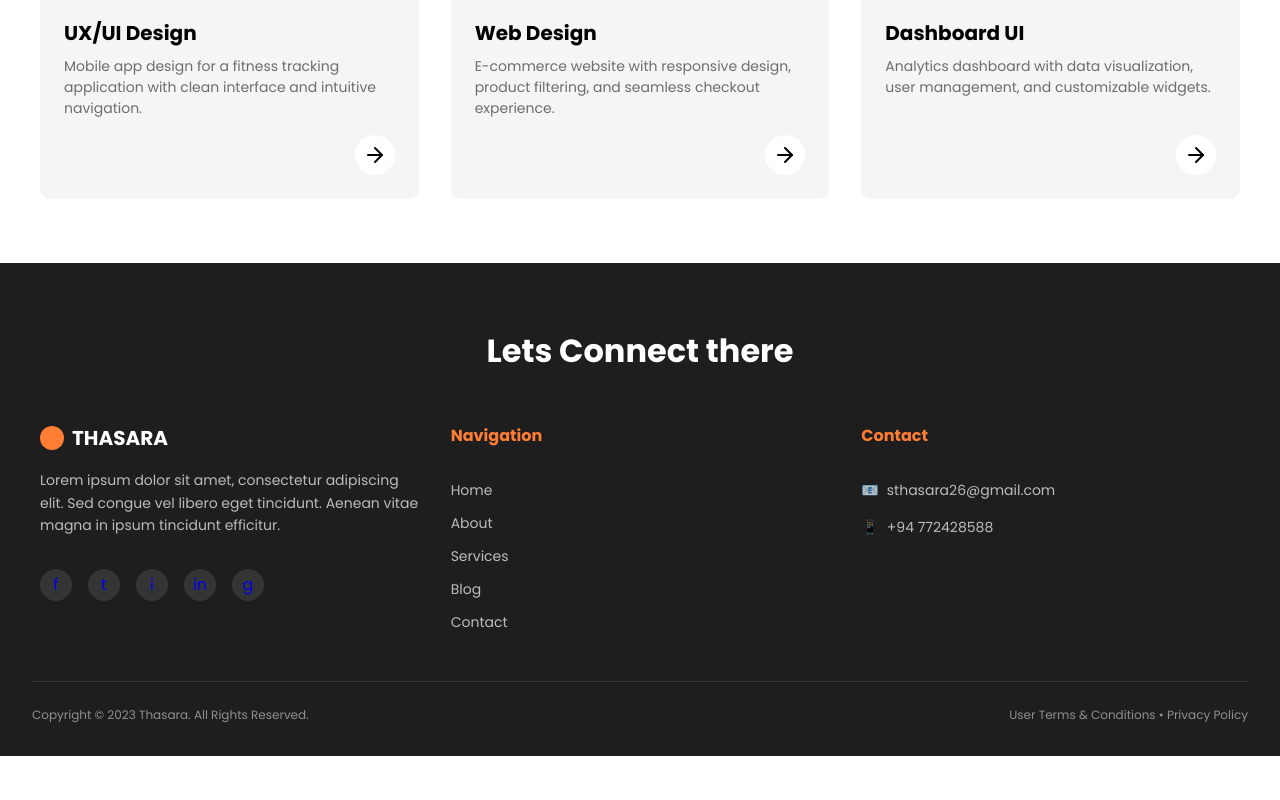
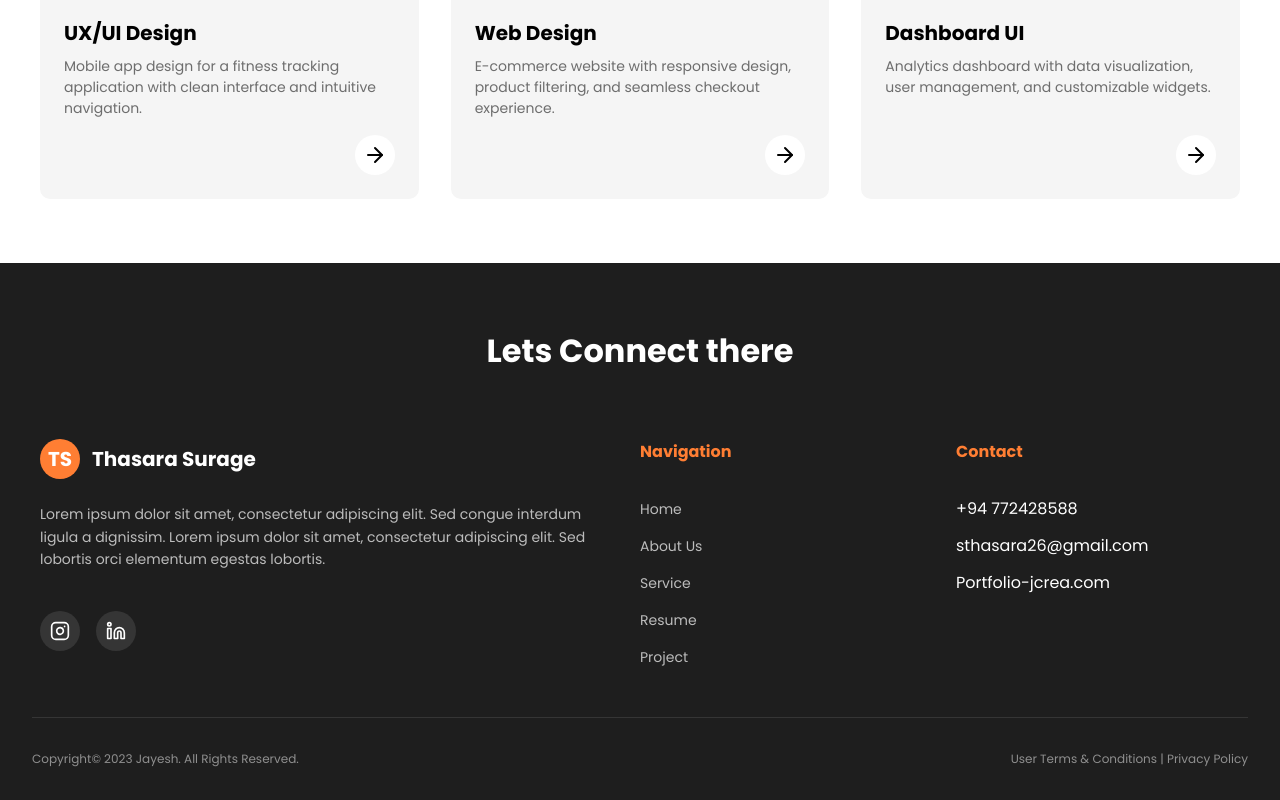
Before and after one commit to ThasaraSurage/Portfolio, a React (Create React App) app: page / in a window 1280 px wide. Shown: the part 1678-2478 px from the top of the page. Before the commit the page ends 2434 px from the top, so only its background shows below. Built offline with nearby package versions, Linux system fonts and the light colour scheme.

Commit message:
Footer updated

```diff
--- a/src/components/Footer.js
+++ b/src/components/Footer.js
@@ -1,4 +1,5 @@
 import styled from "styled-components"
+import { Instagram, Linkedin } from "lucide-react"
 
 const FooterSection = styled.footer`
   background-color: #1E1E1E;
@@ -13,18 +14,14 @@ const FooterSection = styled.footer`
 const FooterTitle = styled.h2`
   font-size: ${(props) => props.theme.fontSizes.fontxxl};
   font-weight: bold;
-  margin-bottom: 3rem;
+  margin-bottom: 4rem;
   text-align: center;
-
-  @media (max-width: ${(props) => props.theme.breakpoints.md}) {
-    font-size: ${(props) => props.theme.fontSizes.fontxl};
-    margin-bottom: 2rem;
-  }
+  color: white;
 `
 
 const FooterContent = styled.div`
   display: grid;
-  grid-template-columns: 1fr 1fr 1fr;
+  grid-template-columns: 2fr 1fr 1fr;
   gap: 2rem;
   max-width: 1200px;
   margin: 0 auto;
@@ -38,26 +35,31 @@ const FooterContent = styled.div`
 const LogoSection = styled.div`
   display: flex;
   flex-direction: column;
-  gap: 1rem;
+  gap: 1.5rem;
 `
 
 const Logo = styled.div`
   display: flex;
   align-items: center;
-  gap: 0.5rem;
+  gap: 0.75rem;
   font-weight: bold;
   font-size: ${(props) => props.theme.fontSizes.fontlg};
 `
 
 const LogoCircle = styled.div`
-  width: 24px;
-  height: 24px;
+  width: 40px;
+  height: 40px;
   background-color: ${(props) => props.theme.colors.primary};
   border-radius: 50%;
+  display: flex;
+  align-items: center;
+  justify-content: center;
+  color: white;
+  font-weight: bold;
 `
 
 const LogoDescription = styled.p`
-  color: ${(props) => `rgba(255, 255, 255, 0.7)`};
+  color: rgba(255, 255, 255, 0.7);
   font-size: ${(props) => props.theme.fontSizes.fontsm};
   line-height: 1.6;
   margin-bottom: 1rem;
@@ -69,34 +71,41 @@ const SocialIcons = styled.div`
 `
 
 const SocialIcon = styled.a`
-  width: 32px;
-  height: 32px;
+  width: 40px;
+  height: 40px;
   border-radius: 50%;
   background-color: rgba(255, 255, 255, 0.1);
   display: flex;
   align-items: center;
   justify-content: center;
   cursor: pointer;
-  transition: background-color 0.3s ease;
+  transition: all 0.3s ease;
+  color: white;
 
   &:hover {
     background-color: ${(props) => props.theme.colors.primary};
+    transform: translateY(-2px);
+  }
+
+  svg {
+    width: 20px;
+    height: 20px;
   }
 `
 
-const LinksSection = styled.div`
+const Column = styled.div`
   display: flex;
   flex-direction: column;
   gap: 1rem;
 `
 
-const LinkTitle = styled.h3`
+const ColumnTitle = styled.h3`
   font-size: ${(props) => props.theme.fontSizes.fontmd};
+  color: ${(props) => props.theme.colors.primary};
   margin-bottom: 1rem;
-  color: ${(props) => props.theme.colors.primary};
 `
 
-const LinksList = styled.ul`
+const NavList = styled.ul`
   list-style: none;
   padding: 0;
   margin: 0;
@@ -105,13 +114,12 @@ const LinksList = styled.ul`
   gap: 0.75rem;
 `
 
-const LinkItem = styled.li`
-  font-size: ${(props) => props.theme.fontSizes.fontsm};
-
+const NavItem = styled.li`
   a {
     color: rgba(255, 255, 255, 0.7);
     text-decoration: none;
     transition: color 0.3s ease;
+    font-size: ${(props) => props.theme.fontSizes.fontsm};
 
     &:hover {
       color: white;
@@ -119,24 +127,21 @@ const LinkItem = styled.li`
   }
 `
 
-const ContactSection = styled.div`
+const ContactItem = styled.div`
   display: flex;
-  flex-direction: column;
-  gap: 1rem;
+  align-items: center;
+  gap: 0.5rem;
+  color: rgba(255, 255, 255, 0.7);
+  font-size: ${(props) => props.theme.fontSizes.fontsm};
 `
 
-const ContactItem = styled.div`
-  display: flex;
-  gap: 0.5rem;
-  align-items: flex-start;
-  font-size: ${(props) => props.theme.fontSizes.fontsm};
-  color: rgba(255, 255, 255, 0.7);
+const Divider = styled.hr`
+  border: none;
+  border-top: 1px solid rgba(255, 255, 255, 0.1);
+  margin: 3rem 0 2rem;
 `
 
 const Copyright = styled.div`
-  margin-top: 3rem;
-  padding-top: 1.5rem;
-  border-top: 1px solid rgba(255, 255, 255, 0.1);
   display: flex;
   justify-content: space-between;
   color: rgba(255, 255, 255, 0.5);
@@ -157,72 +162,62 @@ const Footer = () => {
       <FooterContent>
         <LogoSection>
           <Logo>
-            <LogoCircle />
-            THASARA
+            <LogoCircle>TS</LogoCircle>
+            Thasara Surage
           </Logo>
           <LogoDescription>
-            Lorem ipsum dolor sit amet, consectetur adipiscing elit. Sed congue vel libero eget tincidunt. Aenean vitae
-            magna in ipsum tincidunt efficitur.
+            Lorem ipsum dolor sit amet, consectetur adipiscing elit. Sed congue interdum ligula a dignissim. Lorem ipsum
+            dolor sit amet, consectetur adipiscing elit. Sed lobortis orci elementum egestas lobortis.
           </LogoDescription>
           <SocialIcons>
-            <SocialIcon href="#" aria-label="Facebook">
-              f
+            <SocialIcon href="https://www.instagram.com/thasara_danidi/" aria-label="Instagram">
+              <Instagram />
             </SocialIcon>
-            <SocialIcon href="#" aria-label="Twitter">
-              t
-            </SocialIcon>
-            <SocialIcon href="#" aria-label="Instagram">
-              i
-            </SocialIcon>
-            <SocialIcon href="#" aria-label="LinkedIn">
-              in
-            </SocialIcon>
-            <SocialIcon href="#" aria-label="GitHub">
-              g
+            <SocialIcon href="https://www.linkedin.com/in/thasara-surage-8b7369293" aria-label="LinkedIn">
+              <Linkedin />
             </SocialIcon>
           </SocialIcons>
         </LogoSection>
 
-        <LinksSection>
-          <LinkTitle>Navigation</LinkTitle>
-          <LinksList>
-            <LinkItem>
+        <Column>
+          <ColumnTitle>Navigation</ColumnTitle>
+          <NavList>
+            <NavItem>
               <a href="#home">Home</a>
-            </LinkItem>
-            <LinkItem>
-              <a href="#about">About</a>
-            </LinkItem>
-            <LinkItem>
-              <a href="#services">Services</a>
-            </LinkItem>
-            <LinkItem>
-              <a href="#blog">Blog</a>
-            </LinkItem>
-            <LinkItem>
-              <a href="#contact">Contact</a>
-            </LinkItem>
-          </LinksList>
-        </LinksSection>
+            </NavItem>
+            <NavItem>
+              <a href="#about">About Us</a>
+            </NavItem>
+            <NavItem>
+              <a href="#service">Service</a>
+            </NavItem>
+            <NavItem>
+              <a href="#resume">Resume</a>
+            </NavItem>
+            <NavItem>
+              <a href="#project">Project</a>
+            </NavItem>
+          </NavList>
+        </Column>
 
-        <ContactSection>
-          <LinkTitle>Contact</LinkTitle>
-          <ContactItem>
-            <span>📧</span>
-            <span>sthasara26@gmail.com</span>
-          </ContactItem>
-          <ContactItem>
-            <span>📱</span>
-            <span>+94 772428588</span>
-          </ContactItem>
-        </ContactSection>
+        <Column>
+          <ColumnTitle>Contact</ColumnTitle>
+          <NavList>
+            <NavItem>+94 772428588</NavItem>
+            <NavItem>sthasara26@gmail.com</NavItem>
+            <NavItem>Portfolio-jcrea.com</NavItem>
+          </NavList>
+        </Column>
       </FooterContent>
 
+      <Divider />
+
       <Copyright>
-        <div>Copyright © 2023 Thasara. All Rights Reserved.</div>
-        <div>User Terms & Conditions • Privacy Policy</div>
+        <div>Copyright© 2023 Jayesh. All Rights Reserved.</div>
+        <div>User Terms & Conditions | Privacy Policy</div>
       </Copyright>
     </FooterSection>
   )
 }
 
-export default Footer;
+export default Footer
```
